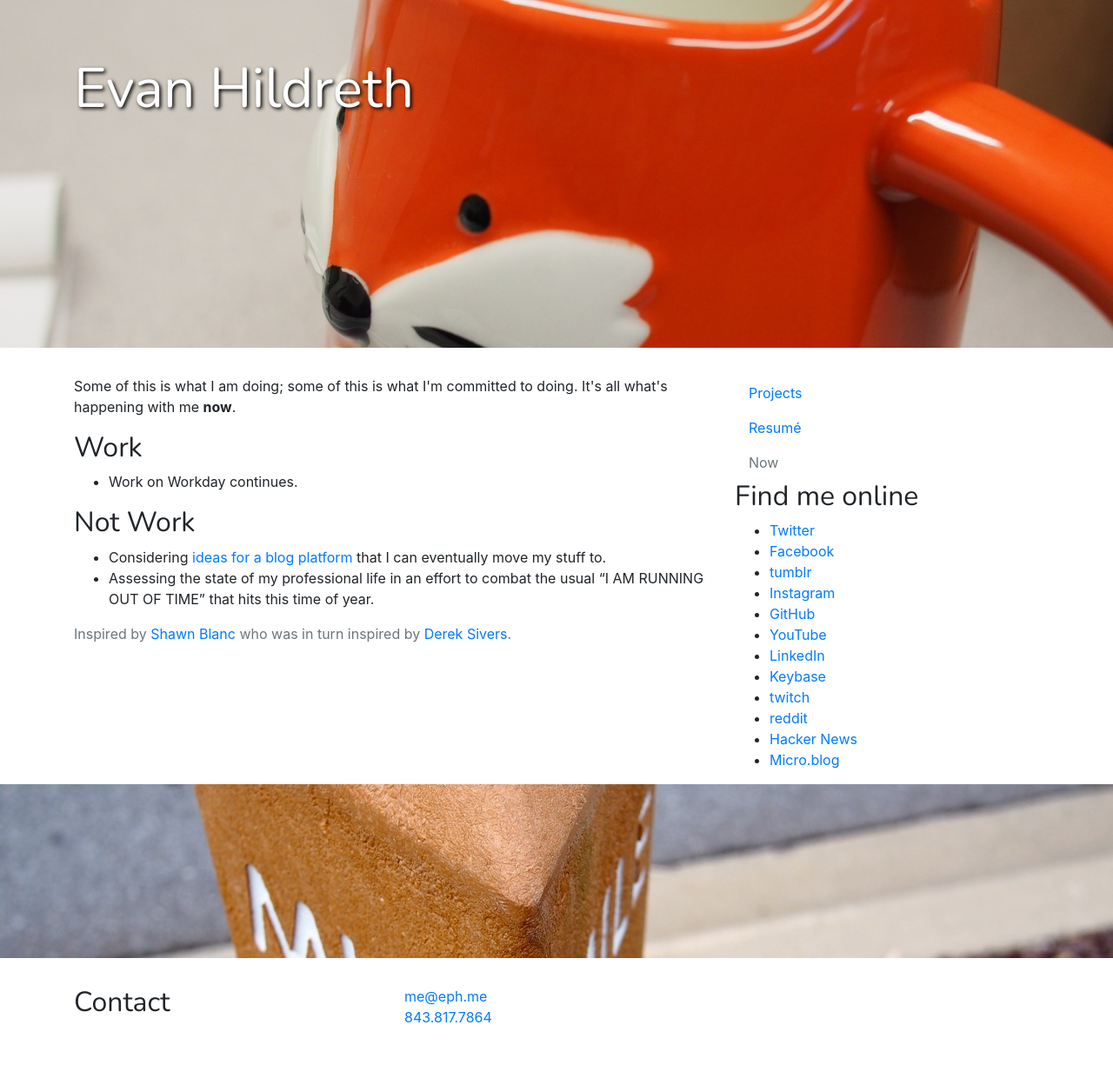
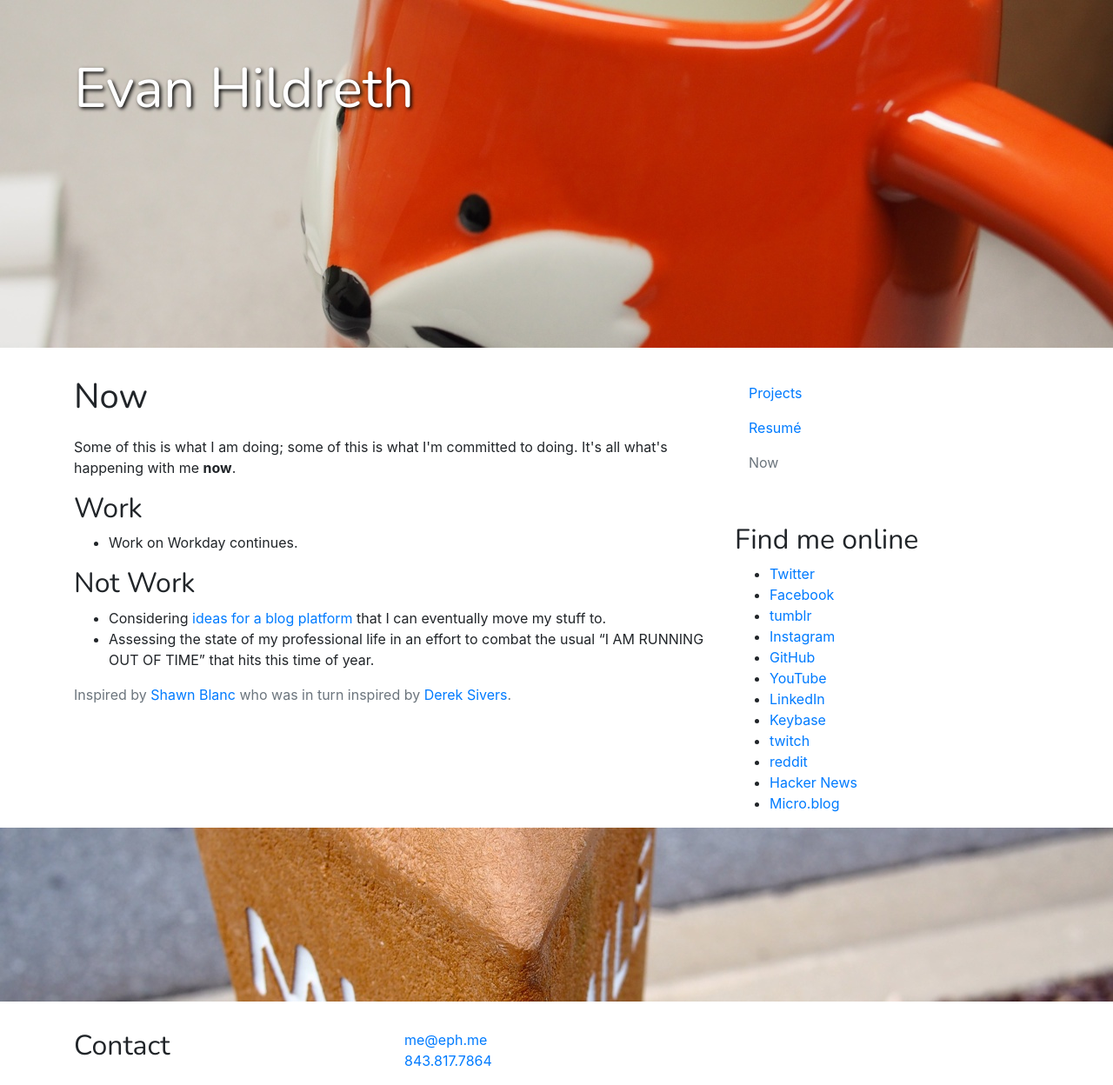
Before and after one commit to oddevan/oddevan.github.io, a Jekyll site: the page built from now.md, in a window 1280 px wide. Shown: the whole page at 87% size. Built offline with Jekyll 4.4.1, drawn with Linux system fonts in a browser that asks for light colours; nearby versions of some CDN libraries; before the commit the page ends 1198 px from its top, so only the background shows below that.

Commit message:
Tightening up the graphics

```diff
--- a/_layouts/main.html
+++ b/_layouts/main.html
@@ -62,9 +62,7 @@
         font-size: 22px;
     }
 
-    #nowlink {
-        text-align: left;
-        color: white;
+    #mainnav {
         margin-bottom: 50px;
     }
     </style>
@@ -81,7 +79,7 @@
           {{ content }}
         </div>
         <div class="col-md-4" id="social">
-          <nav class="nav flex-column">
+          <nav class="nav flex-column" id="mainnav">
             <a class="nav-link{% if page.isproj %} disabled" tabindex="-1" aria-disabled="true{%- endif %}" href="/">Projects</a>
             <a class="nav-link{% if page.isresume %} disabled" tabindex="-1" aria-disabled="true{%- endif %}" href="/resume">Resum&eacute;</a>
             <a class="nav-link{% if page.isnow %} disabled" tabindex="-1" aria-disabled="true{%- endif %}" href="/now">Now</a>
--- a/_layouts/now.html
+++ b/_layouts/now.html
@@ -1,7 +1,7 @@
 ---
 layout: main
 ---
-          <h1 class="sr-only">Now</h1>
+          <h1>Now</h1>
 
           <p>Some of this is what I am doing; some of this is what I'm committed to doing. It's all what's happening with me <strong>now</strong>.</p>
 
```
